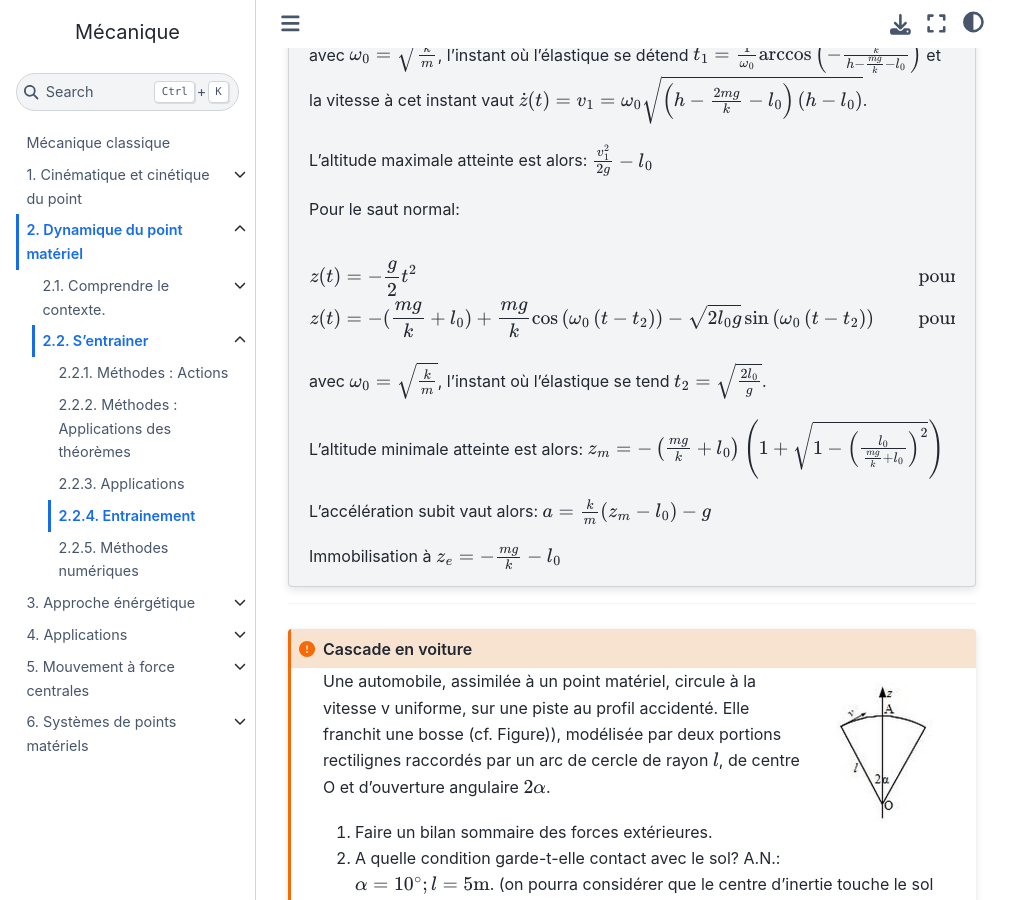
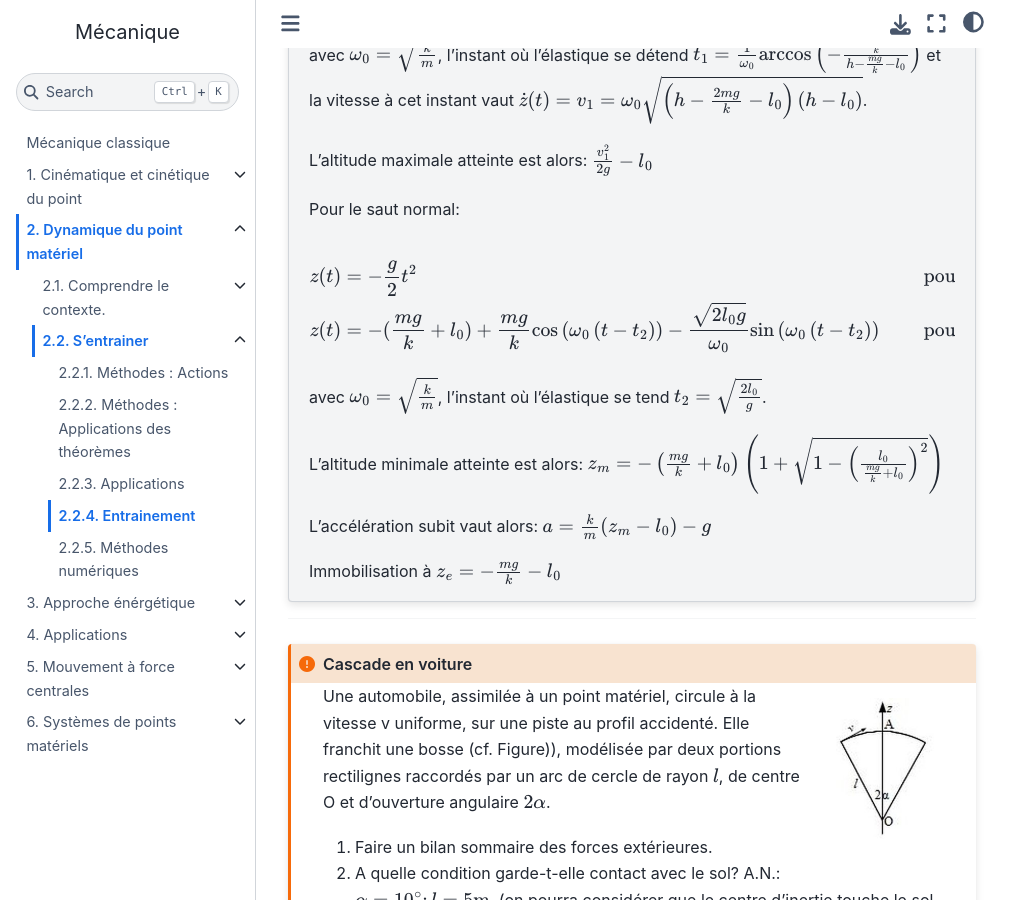
Before and after one commit to pcsi3physiquestan/mecanique_sources, a Jupyter Book: the page built from notebook/theoremes_td.md, in a window 1280 px wide and 900 px high, scrolled down 1567 px. Shown: the whole window, without its empty margins (0-1031 px from the left). Built offline with Jupyter Book 1.0.4 settings and Sphinx 7.4.7 and the Sphinx Book theme 1.1.4, drawn with Linux system fonts in a browser that asks for light colours.

Commit message:
Mise à jour automatique

```diff
--- a/notebook/theoremes_td.md
+++ b/notebook/theoremes_td.md
@@ -68,7 +68,7 @@ Pour le saut normal:
 
 \begin{align*}
 z(t) &= -\frac{g}{2}t^2 &\textrm{ pour }t < t_2\\
-z(t) &= - (\frac{mg}{k} + l_0) +  \frac{mg}{k}\cos \left(\omega_0 \left(t - t_2\right)\right)  -  \sqrt{2l_0 g} \sin \left(\omega_0 \left(t - t_2\right)\right) &\textrm{ pour }t > t_2\\
+z(t) &= - (\frac{mg}{k} + l_0) +  \frac{mg}{k}\cos \left(\omega_0 \left(t - t_2\right)\right)  -  \frac{\sqrt{2l_0 g}}{\omega_0} \sin \left(\omega_0 \left(t - t_2\right)\right) &\textrm{ pour }t > t_2\\
 \end{align*}
 avec $\omega_0 = \sqrt{\frac{k}{m}}$, l'instant où l'élastique se tend $t_2 = \sqrt{\frac{2l_0}{g}}$.
 
```
